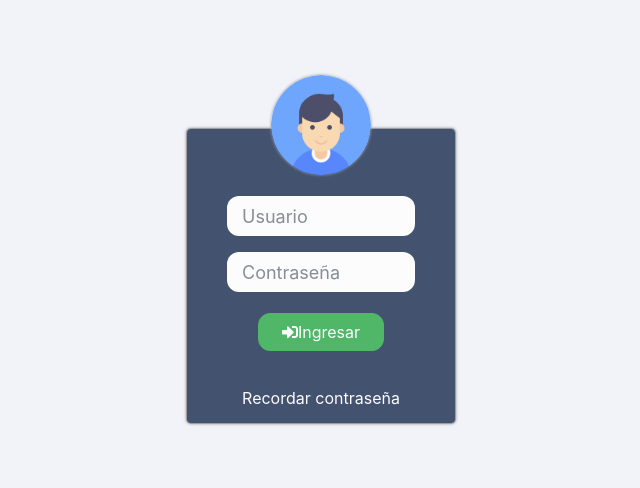
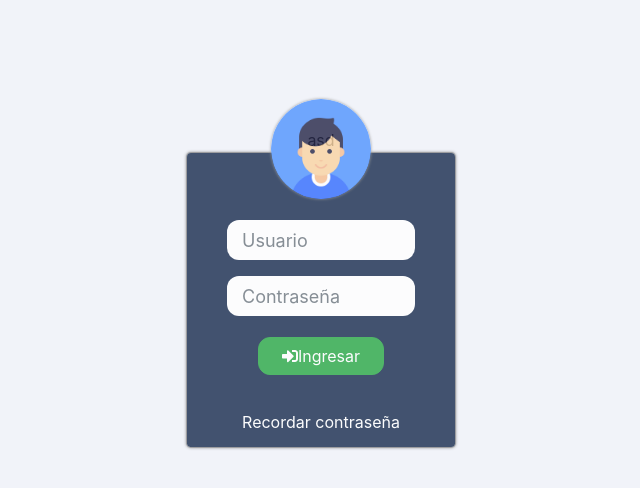
Before and after one commit to itsmeleandro/prueba_facu, a website: page index.html in a window 1280 px wide. Shown: the whole page, without its empty margins (319-959 px from the left). Drawn offline with nearby package versions, Linux system fonts and the light colour scheme.

Commit message:
puse asd
puse asd

```diff
--- a/index.html
+++ b/index.html
@@ -16,7 +16,7 @@
 </head>
 <body>
     <div align="center">
-        <div class="col-sm-8 main-section">
+        <div class="col-sm-8 main-section">asd
             <div class="modal-content">
                 <div class="col-12 user-img">
                     <img src="src/imagenes/user.png.png" width="8%" height="8%">
```
